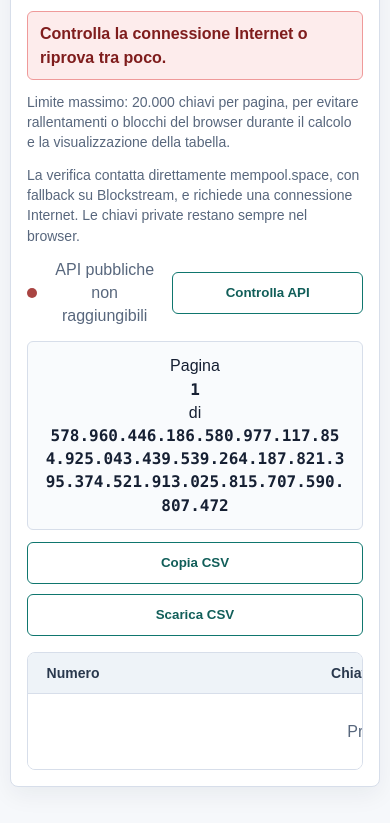
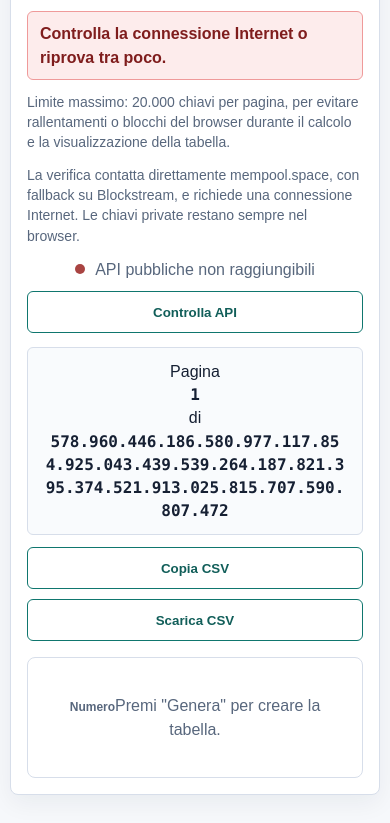
Before and after one commit to giuse2003/bitcoin-key-balance-checker, a plain HTML site: page index.html in a window 390 px wide. Shown: the part 628-1451 px from the top of the page. Drawn offline with Linux system fonts and the light colour scheme; no server answers.

Commit message:
Adatta la verifica agli schermi mobili: index.html

```diff
--- a/index.html
+++ b/index.html
@@ -325,6 +325,104 @@
 
       .actions button {
         flex: 1 1 180px;
+      }
+
+      .node-status {
+        flex-wrap: wrap;
+      }
+
+      .node-status button {
+        flex: 1 0 100%;
+      }
+
+      .table-wrap {
+        width: 100%;
+        overflow-x: visible;
+      }
+
+      table {
+        width: 100%;
+        min-width: 0;
+        table-layout: auto;
+      }
+
+      thead {
+        display: none;
+      }
+
+      tbody,
+      tr,
+      td {
+        display: block;
+        width: 100% !important;
+      }
+
+      tbody tr {
+        padding: 12px;
+        border-bottom: 1px solid var(--border);
+      }
+
+      tbody tr:last-child {
+        border-bottom: 0;
+      }
+
+      tbody td {
+        display: grid;
+        grid-template-columns: 72px minmax(0, 1fr);
+        gap: 10px;
+        padding: 5px 0;
+        border: 0;
+        text-align: left;
+        white-space: normal;
+      }
+
+      tbody td::before {
+        color: var(--muted);
+        font-family: Arial, Helvetica, sans-serif;
+        font-size: 12px;
+        font-weight: 700;
+      }
+
+      tbody td:nth-child(1)::before {
+        content: "Numero";
+      }
+
+      tbody td:nth-child(2)::before {
+        content: "Chiave";
+      }
+
+      tbody td:nth-child(3)::before {
+        content: "Saldo";
+      }
+
+      .wif {
+        overflow-wrap: anywhere;
+        word-break: break-all;
+      }
+
+      .balance {
+        align-items: start;
+      }
+
+      .balance-result {
+        grid-column: 2;
+        margin-bottom: 4px;
+      }
+
+      .balance button {
+        grid-column: 2;
+        width: fit-content;
+        min-width: 96px;
+      }
+
+      .empty {
+        display: block;
+        padding: 24px 12px;
+        text-align: center;
+      }
+
+      .empty::before {
+        content: none;
       }
     }
   </style>
```
